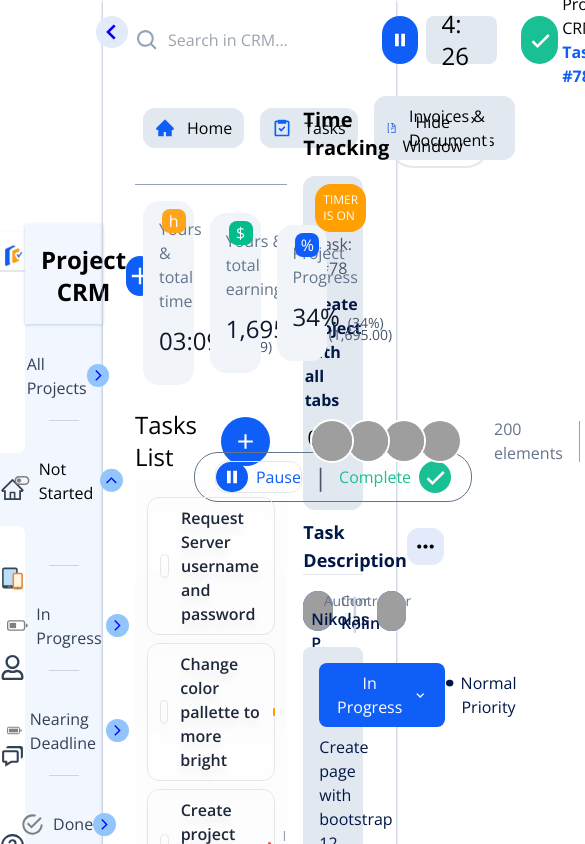
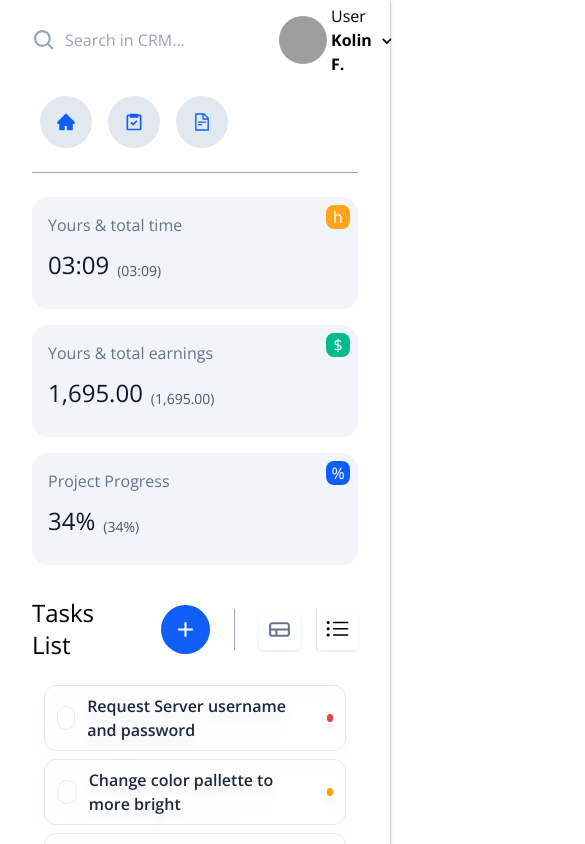
Before and after one commit to chidodev/fyde, a Next.js app: page / in a window 390 px wide. Shown: the top 844 px of the page, 585 px wide, since content can reach past the window. Built offline with nearby package versions, Linux system fonts and the light colour scheme; grey boxes are pictures that could not be loaded.

Commit message:
[feat]: Add some repsonsiveness

```diff
--- a/src/components/Common/CommonComponent.tsx
+++ b/src/components/Common/CommonComponent.tsx
@@ -9,10 +9,10 @@ const CommonComponent: React.FC<{ children: React.ReactNode }> = ({ children })
 
     return (
         <div className='min-h-screen bg-white w-full flex items-center justify-start'>
-            <BiChevronLeft onClick={() => setMiddleBar(!middleBar)} color='blue' size={25} className={`${!middleBar && "rotate-180"} absolute top-4 left-24 cursor-pointer w-8 h-8 rounded-full flex items-center justify-center bg-[#E3EAFA]`} />
+            <BiChevronLeft onClick={() => setMiddleBar(!middleBar)} color='blue' size={25} className={`${!middleBar && "rotate-180"} absolute top-4 left-24 cursor-pointer w-8 h-8 rounded-full hidden xl:flex items-center justify-center bg-[#E3EAFA]`} />
             <Sidebar />
             {middleBar && <MiddleBar />}
-            <div className={`shadow shadow-slate-400 ${middleBar ? "w-9/12" : "w-full px-3"} min-h-screen`}>
+            <div className={`shadow shadow-slate-400 ${middleBar ? "w-full xl:w-9/12" : "w-full px-3"} min-h-screen`}>
                 {children}
             </div>
         </div>
--- a/src/components/MiddleBar/MiddleBar.tsx
+++ b/src/components/MiddleBar/MiddleBar.tsx
@@ -9,6 +9,7 @@ import MuiAccordionSummary, {
 import { styled } from '@mui/material/styles';
 import { useState } from 'react';
 import { BiPlus } from 'react-icons/bi';
+import { TbDevices } from 'react-icons/tb'
 
 const Accordion = styled((props: AccordionProps) => (
   <MuiAccordion disableGutters elevation={0} square {...props} />
@@ -60,7 +61,7 @@ const MiddleBar = () => {
     };
 
   return (
-    <div className='bg-[#F1F6FF] min-h-screen w-1/5  flex flex-col'>
+    <div className='bg-[#F1F6FF] min-h-screen w-1/5  hidden xl:flex flex-col'>
       <div className='w-full px-4 flex items-center pt-5 justify-between shadow shadow-slate-300 pb-4'>
         <div></div>
         <span className='font-bold text-2xl text-center'>Project CRM</span>
@@ -69,7 +70,7 @@ const MiddleBar = () => {
         </div>
       </div>
       <div className="w-full min-h-[calc(100vh_-_10vh)] flex-col flex justify-between items-center">
-        <div className='w-full px-6 flex flex-col'>
+        <div className='w-full 2xl:px-6 flex flex-col'>
           {
             items.map((item, index) => (
               <Accordion key={index} className='my-2 border-b border-slate-300' expanded={expanded === `panel${index}`} onChange={handleChange(`panel${index}`)}>
@@ -93,8 +94,9 @@ const MiddleBar = () => {
           }
         </div>
         <button className='w-8/12 p-4 rounded bg-blue text-white items-center text-center flex'>
-          <BiPlus size={25} />
-          <span>Create New Project</span>
+          <BiPlus size={20} />
+          <span className='mx-1'>Create New Project</span>
+          <TbDevices size={20} className={"text-slate-100"} />
         </button>
       </div>
     </div>
--- a/src/components/Navbar/index.tsx
+++ b/src/components/Navbar/index.tsx
@@ -10,13 +10,13 @@ const Navbar = () => {
         <input type="text" className='outline-none text-black' placeholder='Search in CRM...' />
       </div>
       <div className='flex items-center'>
-        <div className='cursor-pointer mx-3 h-12 flex items-center'>
+        <div className='cursor-pointer mx-3 h-12 hidden smlg:flex items-center'>
           <span className='w-12  h-full bg-blue flex rounded-full items-center justify-center text-white cursor-pointer'>
             <BiPause size={30} color='white' />
           </span>
           <span className='ml-2 h-full flex items-center justify-center rounded-lg text-2xl px-4 bg-slate-200 text-black'>4: 26</span>
         </div>
-        <div className='cursor-pointer mx-3 h-12 flex items-center'>
+        <div className='cursor-pointer mx-3 h-12 hidden smlg:flex items-center'>
           <span className='w-12  h-full bg-[#19C093] flex rounded-full items-center justify-center text-white cursor-pointer'>
             <BiCheck size={30} color='white' />
           </span>
--- a/src/components/Sidebar/index.tsx
+++ b/src/components/Sidebar/index.tsx
@@ -9,7 +9,7 @@ const Sidebar = () => {
   const [activeTab, setActiveTab] = useState<"home" | "tasks" | "user" | "chat" | "help">("home")
 
   return (
-    <div className='w-20 items-center bg-white flex flex-col py-3 justify-between shadow min-h-screen'>
+    <div className='w-20 items-center bg-white hidden md:flex flex-col py-3 justify-between shadow min-h-screen'>
       <div className='border-b-2 w-full'>
         <Image alt='Logo' src={"/logo.png"} className='m-auto' width={60} height={60} />
       </div>
--- a/src/components/Task/index.tsx
+++ b/src/components/Task/index.tsx
@@ -19,11 +19,11 @@ const Task: React.FC<{ task: ITask }> = ({ task }) => {
                 <span className='font-semibold text-slate-800 mx-3'>{task.name}</span>
                 <span className={`w-2 h-2 rounded-full ${task.status == "onhold" ? "bg-[#FF9F01]" : task.status === "progressing" ? "bg-red-500" : "bg-transparent"}`}></span>
             </div>
-            <div className='flex w-fit relative items-center text-sm'>
+            <div className='hidden smm20:flex w-fit relative items-center text-sm'>
 
                 <span className='text-slate-400 mx-3'>{task.status == "progressing" ? "In Progress" : task.status == "hold" ? "On Hold" : task.status == "todo" ? "To Do" : ""}</span>
+                <div className='hidden smlg:flex items-center'>
                     <span className='text-black mx-3'>{task.time}</span>
-                <div className='flex items-center'>
                     <AvatarGroup max={4} className=' mx-3'>
                         {
                             task.assignees.map((assignee: number, index: number) => {
@@ -34,6 +34,7 @@ const Task: React.FC<{ task: ITask }> = ({ task }) => {
                             })
                         }
                     </AvatarGroup>
+                </div>
                 <span onClick={() => setShowContextMenu(!showContextMenu)} className={`${showContextMenu ? "bg-blue text-white" : "bg-[#E3EAFA] text-blue "} relative z-[1] rounded-xl p-[6px] cursor-pointer `}>
                     <BiDotsHorizontalRounded size={25} />
                     {showContextMenu &&
@@ -57,7 +58,6 @@ const Task: React.FC<{ task: ITask }> = ({ task }) => {
                 </span>
             </div>
         </div>
-        </div>
     )
 }
 
--- a/src/pages/index.tsx
+++ b/src/pages/index.tsx
@@ -25,28 +25,28 @@ export default function Home() {
         </Head>
         <Navbar />
         <div className='w-full flex justify-around'>
-          <div className={`${rightBar ? "w-4/6" : "w-11/12"} min-h-[calc(100vh_-_15vh)] mt-2 flex flex-col`}>
+          <div className={`${rightBar ? "w-full plg:w-4/6" : "w-full plg:w-11/12"} min-h-[calc(100vh_-_15vh)] mt-2 flex flex-col`}>
             <div className='flex items-center justify-between py-6 border-b border-slate-400'>
               <div className='w-fit flex items-center'>
                 {
                   navigation.map((navigation, index) => (
-                    <div className={` mx-2 rounded-xl bg-slate-200 px-3 py-2 flex items-center justify-center`} key={index}>
-                      <navigation.icon size={20} className='text-blue mr-3' />
-                      <span>{navigation.name}</span>
+                    <div className={` mx-2 rounded-full smm20:rounded-xl bg-slate-200 p-4 smm20:p-0 smm20:px-3 smm20:py-2 flex items-center justify-center`} key={index}>
+                      <navigation.icon size={20} className='text-blue smm20:mr-3' />
+                      <span className='smm20:flex hidden'>{navigation.name}</span>
                     </div>
                   ))
                 }
               </div>
-              {!rightBar && <button onClick={() => setRightBar(true)} className='text-blue-600 border-2 rounded-3xl cursor-pointer p-2 flex'>
+              {!rightBar && <button onClick={() => setRightBar(true)} className='text-blue-600 border-2 rounded-3xl cursor-pointer p-2 hidden lg:flex'>
                 <span>Show Window</span>
                 <BiChevronRight size={20} />
               </button>}
             </div>
-            <div className='flex w-full justify-between items-center py-4'>
+            <div className='flex w-full md:flex-row flex-col justify-between items-center py-4'>
               {
                 statistics.map((data, index) => (
-                  <div key={index} className='w-4/12 p-4 mx-2 rounded-2xl relative  bg-slate-100 flex flex-col items-start'>
-                    <span style={{ background: data.labelColor }} className={`rounded-lg p-1 h-6 w-6 flex items-center justify-center leading-[2px] text-white absolute right-2 top-2`}>{data.label}</span>
+                  <div key={index} className='w-full md:my-0 my-2 md:w-4/12 p-4 mx-2 rounded-2xl relative  bg-slate-100 flex  flex-col items-start'>
+                    <span style={{ background: data.labelColor }} className={`flex md:hidden lg:flex rounded-lg p-1 h-6 w-6 items-center justify-center leading-[2px] text-white absolute right-2 top-2`}>{data.label}</span>
                     <span className='text-slate-500'>{data.name}</span>
                     <span className='flex my-3 justify-end items-end'>
                       <span className='text-2xl text-slate-900 mr-2'>{data.value}</span>
@@ -58,12 +58,12 @@ export default function Home() {
             </div>
             <div className='flex w-full flex-col'>
               <div className='w-full my-2 flex items-center justify-between'>
-                <div className='flex items-center'>
+                <div className='flex items-center sm:justify-start justify-between'>
                   <span className='text-2xl font-light'>Tasks List</span>
                   <span className='cursor-pointer mx-6 bg-blue rounded-full p-3 text-white'>
                     <BiPlus size={25} />
                   </span>
-                  <div className='mx-4'>
+                  <div className='mx-4 hidden md:flex'>
                     <AvatarGroup max={4}>
                       {
                         users.slice(0, 4).map((user, index) => (
@@ -72,7 +72,7 @@ export default function Home() {
                       }
                     </AvatarGroup>
                   </div>
-                  <span className='text-slate-500 mx-4'>200 elements</span>
+                  <span className=' hidden sm:flex text-slate-500 mx-4'>200 elements</span>
                 </div>
                 <div className='flex border-l border-slate-400 pl-4 items-center'>
                   <div className='flex mx-2 items-center '>
@@ -103,12 +103,12 @@ export default function Home() {
               </div>
             </div>
           </div>
-          {rightBar && <div className='w-2/5 p-4 min-h-[calc(100vh_-_15vh)] mt-3 flex flex-col'>
+          {rightBar && <div className='w-2/5 p-4 min-h-[calc(100vh_-_15vh)] mt-3 hidden lg:flex flex-col'>
             <div className='w-full flex my-2 justify-between items-center'>
               <span className='font-bold text-xl'>Time Tracking</span>
               <button onClick={() => setRightBar(false)} className='text-blue-600 border-2 rounded-3xl cursor-pointer p-2 flex'>
                 <span>Hide Window</span>
-                <BiChevronRight size={20} />
+                <BiChevronRight className='' size={20} />
               </button>
             </div>
             <div className='w-full py-2 px-3 bg-slate-200 items-center rounded-xl flex flex-col'>
@@ -167,7 +167,7 @@ export default function Home() {
                 </button>
                 <span className='text-[#001847] relative text-center flex items-center h-fit'>
                   <span className="font-extrabold -top-[18px] text-4xl mb-3 absolute">.</span>
-                  <span className='ml-4'>
+                  <span className='ml-4 plg:flex hidden'>
                     Normal Priority
                   </span>
                 </span>
--- a/src/utils/data.ts
+++ b/src/utils/data.ts
@@ -6,6 +6,7 @@ import { BiChat, BiTask, BiToggleLeft } from 'react-icons/bi'
 import { FaRegUser } from 'react-icons/fa'
 import { BsBatteryFull, BsBatteryHalf } from 'react-icons/bs'
 import { IoMdCheckmarkCircleOutline } from 'react-icons/io'
+import { TbDevices } from "react-icons/tb";
 
 export const navbarLinks: INavbarLink[] = [
     {
@@ -18,7 +19,7 @@ export const navbarLinks: INavbarLink[] = [
     {
         href: "/",
         name: "Task",
-        icon: FcSmartphoneTablet,
+        icon: TbDevices,
         label: "tasks"
 
     },
--- a/tailwind.config.js
+++ b/tailwind.config.js
@@ -16,6 +16,7 @@ export default {
       'sm10': '650px',
       'md': '768px',
       'mlg': '800px',
+      'smlg': '880px',
       'lg': '1024px',
       'plg': '1135px',
       'mxl': '1335px',
```
Lines whose indentation alone changed are shown as unchanged.
